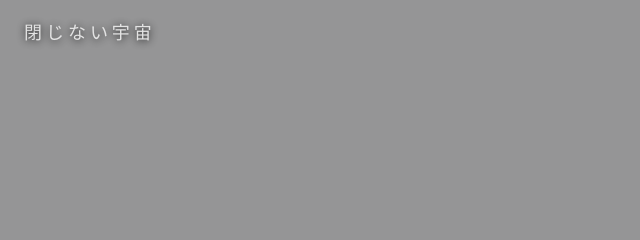
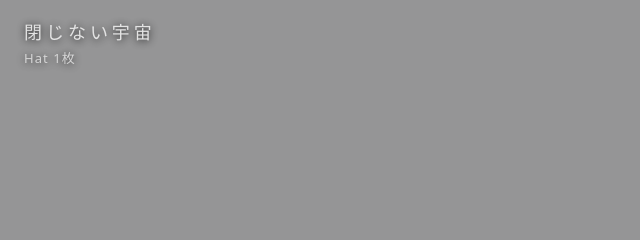
Before and after one commit to ichi-kerokero/unclosed-universe, a website built with Vite: page index.html in a window 1280 px wide. Shown: the top 240 px of the page, 0-640 px from the left. Built offline with nearby package versions, Linux system fonts and the light colour scheme.

Commit message:
Add Hat piece counter starting at one

```diff
--- a/index.html
+++ b/index.html
@@ -1 +1 @@
-<!doctype html><html lang="ja"><head><meta charset="UTF-8"><meta name="viewport" content="width=device-width,initial-scale=1"><title>閉じない宇宙</title></head><body><div id="app"><canvas id="universe"></canvas><div id="hud"><div class="title">閉じない宇宙</div><div class="controls"><button id="undo">Undo</button><button id="reset">Reset</button><button id="sound">音 ♪</button></div><div id="message">Hatをドラッグして、宇宙をひらく</div></div></div><script type="module" src="/src/main.ts"></script></body></html>
+<!doctype html><html lang="ja"><head><meta charset="UTF-8"><meta name="viewport" content="width=device-width,initial-scale=1"><title>閉じない宇宙</title></head><body><div id="app"><canvas id="universe"></canvas><div id="hud"><div class="title">閉じない宇宙</div><div id="hat-count">Hat 1枚</div><div class="controls"><button id="undo">Undo</button><button id="reset">Reset</button><button id="sound">音 ♪</button></div><div id="message">Hatをドラッグして、宇宙をひらく</div></div></div><script type="module" src="/src/main.ts"></script></body></html>
--- a/src/main.ts
+++ b/src/main.ts
@@ -2,7 +2,7 @@ import './style.css';
 import {TilingEngine,type Hat,type Point} from './math/tiling';
 import {AudioEngine} from './audio';import {loadSave,save,type Save} from './persistence';
 
-const canvas=document.querySelector<HTMLCanvasElement>('#universe')!,ctx=canvas.getContext('2d')!,undoBtn=document.querySelector<HTMLButtonElement>('#undo')!,resetBtn=document.querySelector<HTMLButtonElement>('#reset')!,soundBtn=document.querySelector<HTMLButtonElement>('#sound')!,message=document.querySelector<HTMLDivElement>('#message')!;
+const canvas=document.querySelector<HTMLCanvasElement>('#universe')!,ctx=canvas.getContext('2d')!,undoBtn=document.querySelector<HTMLButtonElement>('#undo')!,resetBtn=document.querySelector<HTMLButtonElement>('#reset')!,soundBtn=document.querySelector<HTMLButtonElement>('#sound')!,message=document.querySelector<HTMLDivElement>('#message')!,hatCount=document.querySelector<HTMLDivElement>('#hat-count')!;
 const engine=new TilingEngine(3),audio=new AudioEngine();let opened=new Set<string>(),undo:string[]=[],cam={x:0,y:0,zoom:42},cover=new Image(),space=new Image(),drag:undefined|{x:number;y:number;angle:number;mirrored:boolean},mode:'move'|'rotate'='move',active=false,isTouch=false,pointerStart:Point={x:0,y:0},pointer:Point={x:0,y:0},panning=false,last=pointer,hintElapsed=0,hintTick=0,hint:Hat|undefined,snap:Hat|undefined,opening=new Map<string,number>(),dirtySave=0;
 cover.src=`${import.meta.env.BASE_URL}assets/cover/opening.png?v=20260823-2`;space.src=`${import.meta.env.BASE_URL}assets/universe/ultra_deep_field.png`;
 const world=(q:Point)=>({x:(q.x-canvas.clientWidth/2)/cam.zoom+cam.x,y:(q.y-canvas.clientHeight/2)/cam.zoom+cam.y}),screen=(q:Point)=>({x:(q.x-cam.x)*cam.zoom+canvas.clientWidth/2,y:(q.y-cam.y)*cam.zoom+canvas.clientHeight/2});
@@ -22,7 +22,7 @@ function resize(){const d=devicePixelRatio||1,rect=canvas.getBoundingClientRect(
 function drawImageWorld(img:HTMLImageElement,alpha=1){if(!img.complete||!img.naturalWidth)return;ctx.save();ctx.globalAlpha=alpha;const scale=Math.max(canvas.clientWidth/img.naturalWidth,canvas.clientHeight/img.naturalHeight)*1.2,w=img.naturalWidth*scale,h=img.naturalHeight*scale;ctx.drawImage(img,-cam.x*cam.zoom+canvas.clientWidth/2-w/2,-cam.y*cam.zoom+canvas.clientHeight/2-h/2,w,h);ctx.restore()}
 function draw(){const d=devicePixelRatio||1,W=canvas.width/d,H=canvas.height/d;canvas.dataset.renderPart=drag?`${Math.round((drag.x-cam.x)*cam.zoom+W/2)},${Math.round((drag.y-cam.y)*cam.zoom+H/2)}`:'none';ctx.setTransform(d,0,0,d,0,0);ctx.clearRect(0,0,W,H);ctx.fillStyle='#11141b';ctx.fillRect(0,0,W,H);drawImageWorld(cover,.94);const now=performance.now();if(active&&drag&&!panning){if(hintTick)hintElapsed+=now-hintTick;hintTick=now;if(!hint&&hintElapsed>=7000)hint=nearestFrontier()}else hintTick=0;ctx.save();ctx.beginPath();ctx.save();ctx.translate(W/2-cam.x*cam.zoom,H/2-cam.y*cam.zoom);ctx.scale(cam.zoom,cam.zoom);for(const id of opened){const h=engine.hats.get(id);if(!h)continue;const t=opening.get(id),k=t?Math.min(1,(now-t)/420):1;ctx.save();ctx.translate(h.center.x,h.center.y);ctx.scale(k,k);ctx.translate(-h.center.x,-h.center.y);const hp=h.polygon;hp.forEach((v,i)=>i?ctx.lineTo(v.x,v.y):ctx.moveTo(v.x,v.y));ctx.closePath();ctx.restore();if(k>=1)opening.delete(id)}ctx.restore();ctx.clip();drawImageWorld(space);ctx.restore();
  ctx.save();ctx.translate(W/2-cam.x*cam.zoom,H/2-cam.y*cam.zoom);ctx.scale(cam.zoom,cam.zoom);ctx.lineWidth=1/cam.zoom;ctx.strokeStyle='#d9e8ff55';for(const id of opened){const h=engine.hats.get(id);if(h)ctx.stroke(path(h.polygon))}if(hint){ctx.save();ctx.setLineDash([.14,.12]);ctx.lineWidth=3/cam.zoom;ctx.strokeStyle=drag?.mirrored===desiredPose(hint).mirrored?'#c6e8ff':'#ffd48a';ctx.fillStyle='#b8dfff1b';ctx.fill(path(hint.polygon));ctx.stroke(path(hint.polygon));ctx.restore()}if(snap){ctx.lineWidth=4/cam.zoom;ctx.strokeStyle='#e9fbff';ctx.stroke(path(snap.polygon))}if(drag){const base=engine.hats.get(engine.initialId())!,local=base.polygon.map(v=>({x:v.x-base.center.x,y:v.y-base.center.y}));ctx.save();ctx.translate(drag.x,drag.y);ctx.shadowColor='#d8f3ff';ctx.shadowBlur=18/cam.zoom;ctx.rotate(drag.angle);ctx.scale(drag.mirrored?-1:1,1);ctx.fillStyle='#d7ecffde';ctx.strokeStyle='#fff';ctx.lineWidth=3/cam.zoom;ctx.fill(path(local));ctx.stroke(path(local));ctx.restore()}ctx.restore();
- if(hint&&drag&&drag.mirrored!==desiredPose(hint).mirrored){message.textContent='ゴーストは正しい鏡像です — ダブルクリック／ダブルタップで反転'}else message.textContent=drag?'正しいHatへ近づけると吸着します':'Hatをドラッグして、宇宙をひらく';undoBtn.disabled=!undo.length;requestAnimationFrame(draw)}
+ if(hint&&drag&&drag.mirrored!==desiredPose(hint).mirrored){message.textContent='ゴーストは正しい鏡像です — ダブルクリック／ダブルタップで反転'}else message.textContent=drag?'正しいHatへ近づけると吸着します':'Hatをドラッグして、宇宙をひらく';hatCount.textContent=`Hat ${opened.size}枚`;undoBtn.disabled=!undo.length;requestAnimationFrame(draw)}
 function beginHat(q:Point){const w=world(q),base=engine.hats.get(engine.initialId())!;drag={x:w.x,y:w.y,angle:0,mirrored:base.mirrored};hintElapsed=0;hint=undefined;snap=undefined}
 canvas.addEventListener('pointerdown',e=>{canvas.setPointerCapture(e.pointerId);void audio.start();isTouch=e.pointerType==='touch';pointer={x:e.offsetX,y:e.offsetY};pointerStart=pointer;last=pointer;if(e.button===1||e.button===2||e.shiftKey){panning=true;active=false;canvas.classList.add('dragging')}else{if(!drag)beginHat(pointer);else{const hit=partHit(world(pointer));if(hit==='move')mode='move';else if(hit==='rotate')mode='rotate';else{panning=true;active=false;canvas.classList.add('dragging');return}}active=true;hintTick=performance.now()}});
 canvas.addEventListener('pointermove',e=>{pointer={x:e.offsetX,y:e.offsetY};if(panning){cam.x-=(pointer.x-last.x)/cam.zoom;cam.y-=(pointer.y-last.y)/cam.zoom;last=pointer;return}if(!drag)return;const w=world(pointer);if(!active){const hit=partHit(w);canvas.style.cursor=hit==='rotate'?'crosshair':hit==='move'?'grab':'default';return}if(mode==='move'){drag.x=w.x;drag.y=w.y}else drag.angle=Math.atan2(w.y-drag.y,w.x-drag.x);updateSnap()});
--- a/src/style.css
+++ b/src/style.css
@@ -1 +1 @@
-:root{font-family:"Yu Mincho","Hiragino Mincho ProN",serif;color:#eee;background:#08090d;font-synthesis:none}*{box-sizing:border-box}html,body,#app{margin:0;width:100%;height:100%;overflow:hidden}canvas{display:block;width:100%;height:100%;touch-action:none;cursor:grab}canvas.dragging{cursor:grabbing}#hud{position:fixed;inset:0;pointer-events:none;text-shadow:0 1px 8px #000}.title{position:absolute;left:24px;top:18px;font-size:18px;letter-spacing:.22em;opacity:.88}.controls{pointer-events:auto;position:absolute;right:18px;top:16px;display:flex;gap:8px}.controls button{color:#eee;background:#1118;border:1px solid #aaa8;border-radius:999px;padding:7px 14px;backdrop-filter:blur(8px);cursor:pointer}.controls button:disabled{opacity:.35}#message{position:absolute;bottom:20px;left:50%;transform:translateX(-50%);font-family:system-ui,sans-serif;font-size:13px;letter-spacing:.04em;opacity:.72;white-space:nowrap}
+:root{font-family:"Yu Mincho","Hiragino Mincho ProN",serif;color:#eee;background:#08090d;font-synthesis:none}*{box-sizing:border-box}html,body,#app{margin:0;width:100%;height:100%;overflow:hidden}canvas{display:block;width:100%;height:100%;touch-action:none;cursor:grab}canvas.dragging{cursor:grabbing}#hud{position:fixed;inset:0;pointer-events:none;text-shadow:0 1px 8px #000}.title{position:absolute;left:24px;top:18px;font-size:18px;letter-spacing:.22em;opacity:.88}#hat-count{position:absolute;left:24px;top:48px;font-family:system-ui,sans-serif;font-size:13px;letter-spacing:.08em;opacity:.72}.controls{pointer-events:auto;position:absolute;right:18px;top:16px;display:flex;gap:8px}.controls button{color:#eee;background:#1118;border:1px solid #aaa8;border-radius:999px;padding:7px 14px;backdrop-filter:blur(8px);cursor:pointer}.controls button:disabled{opacity:.35}#message{position:absolute;bottom:20px;left:50%;transform:translateX(-50%);font-family:system-ui,sans-serif;font-size:13px;letter-spacing:.04em;opacity:.72;white-space:nowrap}
```
